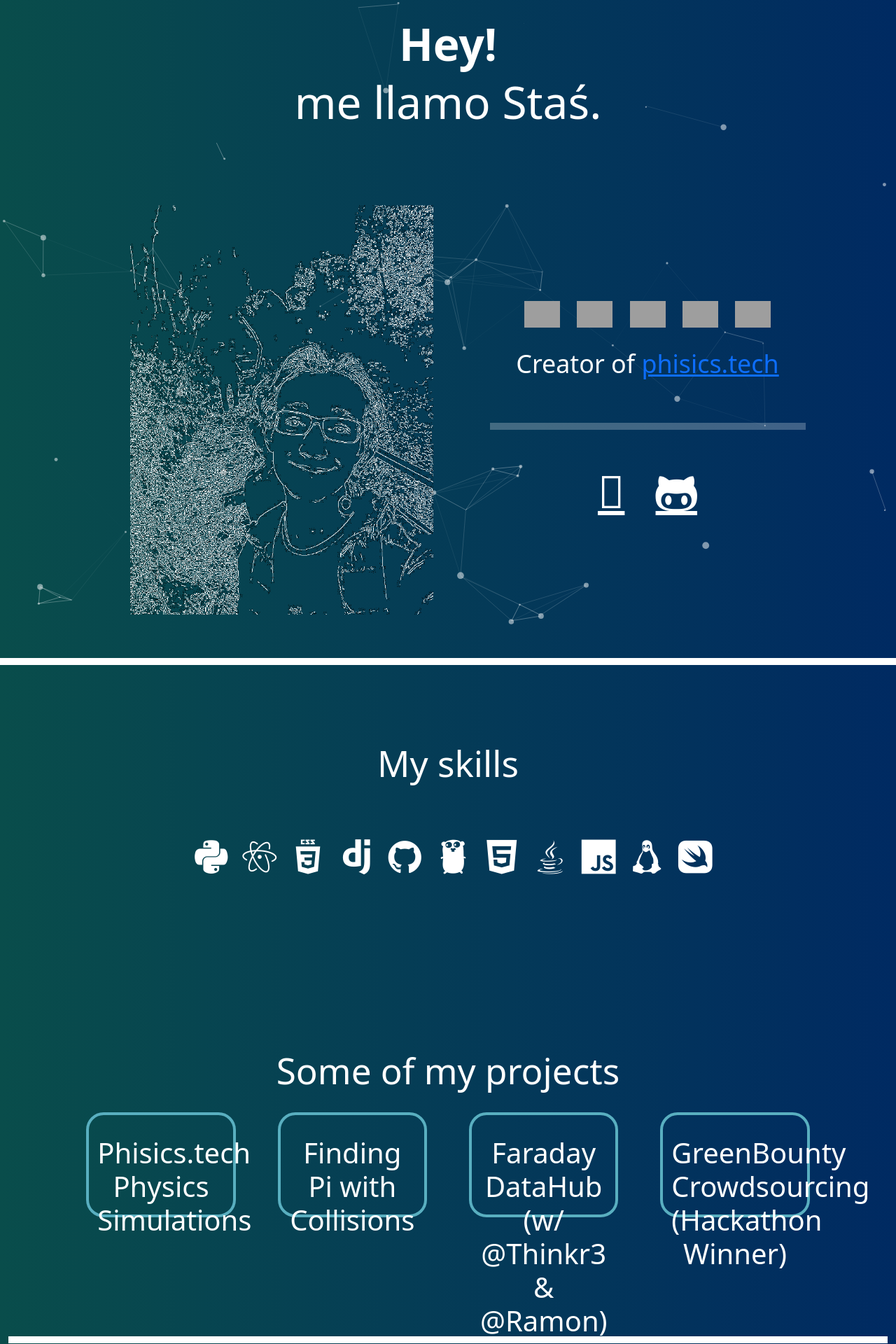
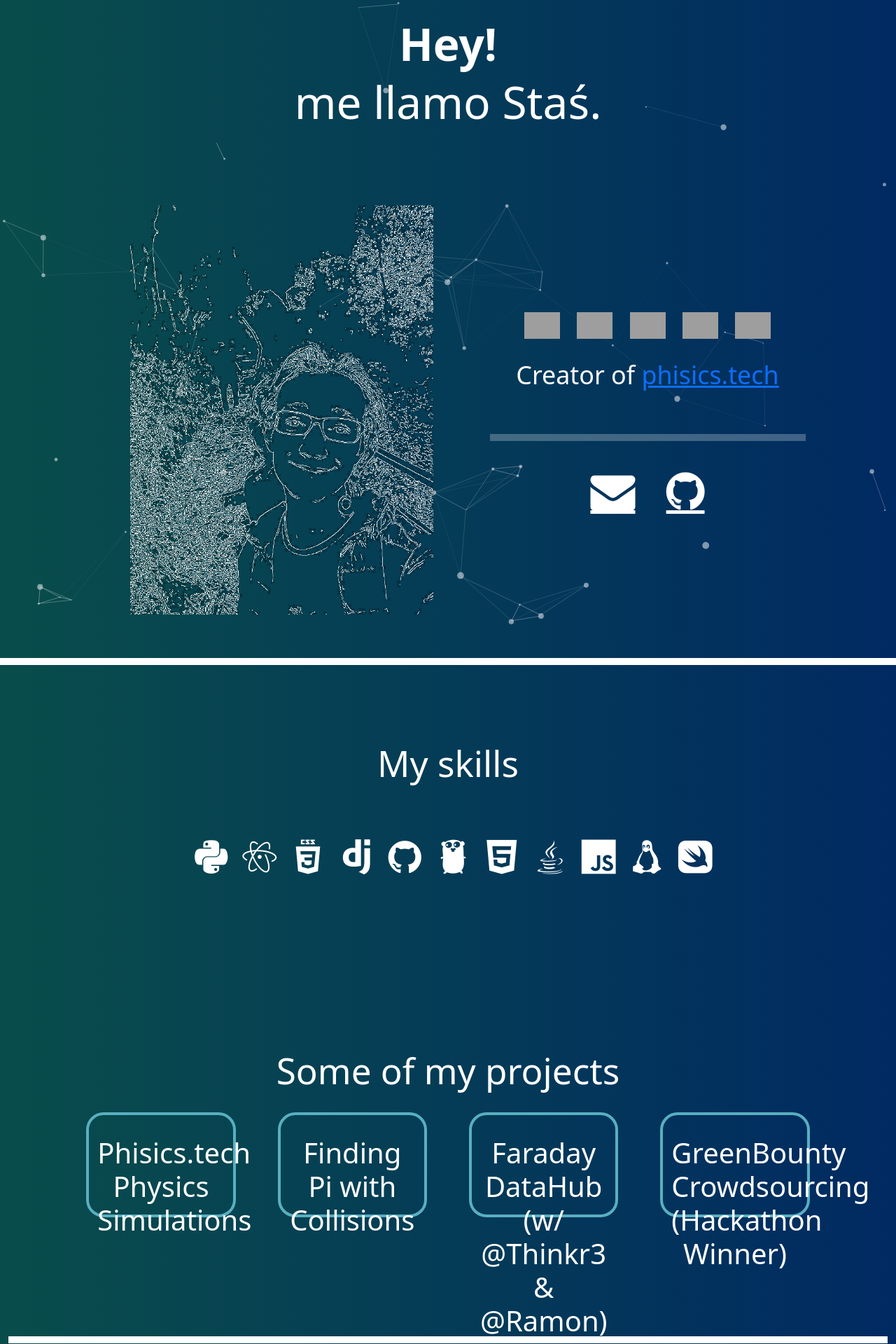
Before and after one commit to stasostyk/stasostyk.github.io, a Jekyll site: the page built from index.html, in a window 1280 px wide. Shown: the top 1920 px of the page at 70% size. Built offline with Jekyll 4.4.1, drawn with Linux system fonts in a browser that asks for light colours; nearby versions of some CDN libraries; a style sheet for code colours, icons or effects is not loaded; grey boxes are pictures that could not be loaded.

Commit message:
Update default.html

```diff
--- a/_layouts/default.html
+++ b/_layouts/default.html
@@ -58,8 +58,8 @@
             <br>
             <hr style="color: white; height: 10px;">
             <br>
-            <a href="mailto:s.ostyks@gmail.com" class="fas fa-envelope" style="color: white; font-size: 5vw"></a>
-            <a href="https://github.com/stasostyk" class="fa fa-github-alt" style="color: white; padding-left: 40px; font-size: 5vw"></a>
+            <a href="mailto:s.ostyks@gmail.com" class="fa fa-envelope" style="color: white; font-size: 5vw"></a>
+            <a href="https://github.com/stasostyk" class="fa fa-github" style="color: white; padding-left: 40px; font-size: 5vw"></a>
           </div>
         </div>
       </div>
```
